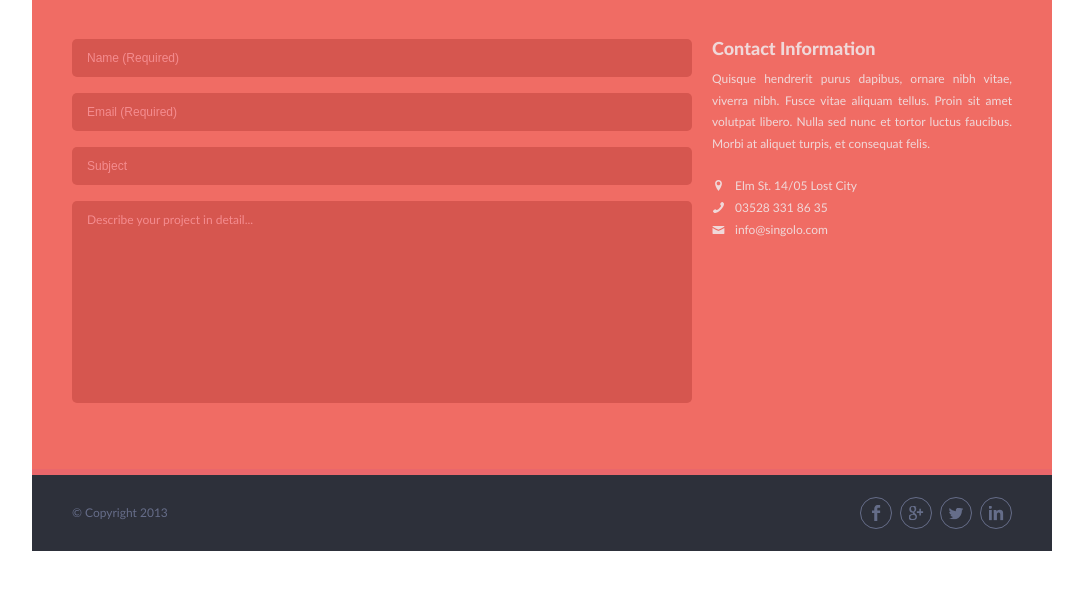
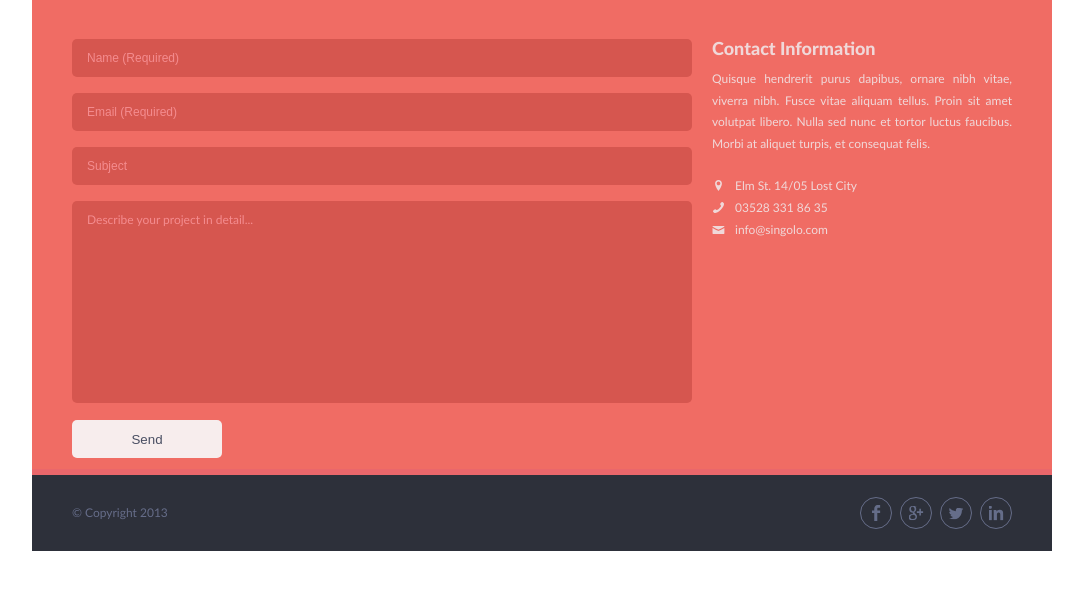
Before and after one commit to disemper/singolo, a plain HTML site: page singolo3.html in a window 1280 px wide. Shown: the part 178-768 px from the top of the page, without its empty margins (98-1181 px from the left). Drawn offline with Linux system fonts and the light colour scheme.

Commit message:
feat: added form-button style

```diff
--- a/singolo3.css
+++ b/singolo3.css
@@ -60,7 +60,7 @@ html {
 }
 
 .contacts {
-  padding: 6.2rem 4rem 5.9rem;
+  padding: 6.2rem 4rem 1.1rem;
 
   color: #f0d8d9;
 
@@ -149,7 +149,7 @@ html {
 
 .form__textarea {
   min-height: 20.2rem;
-  margin-bottom: 0;
+  margin-bottom: 1rem;
   resize: none;
 
   font-family: Lato, Arial, sans-serif;
@@ -165,7 +165,21 @@ html {
 }
 
 .form__button {
-  display: none;
+  height: 3.8rem;
+  width: 15rem;
+
+  color: #494e62;
+
+  border: none;
+  border-radius: 0.5rem;
+  background: #f7eded;
+  cursor: pointer;
+
+  transition: 0.2s;
+}
+
+.form__button:hover {
+  background: white;
 }
 
 .footer {
```
